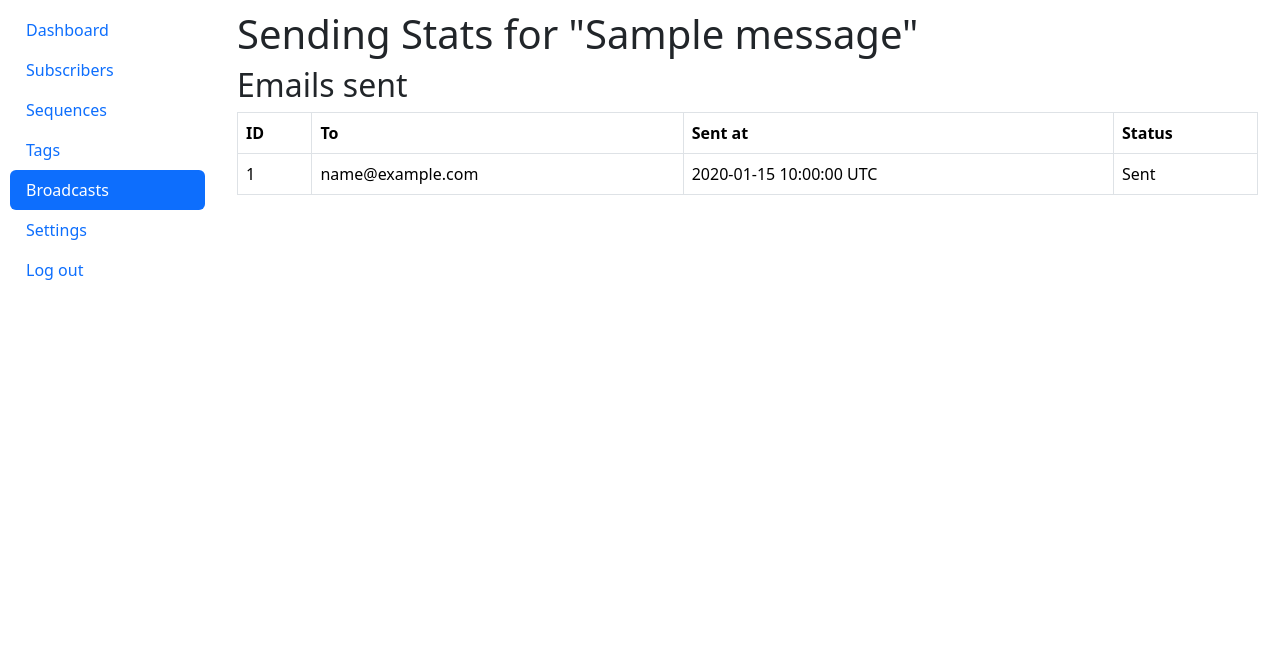
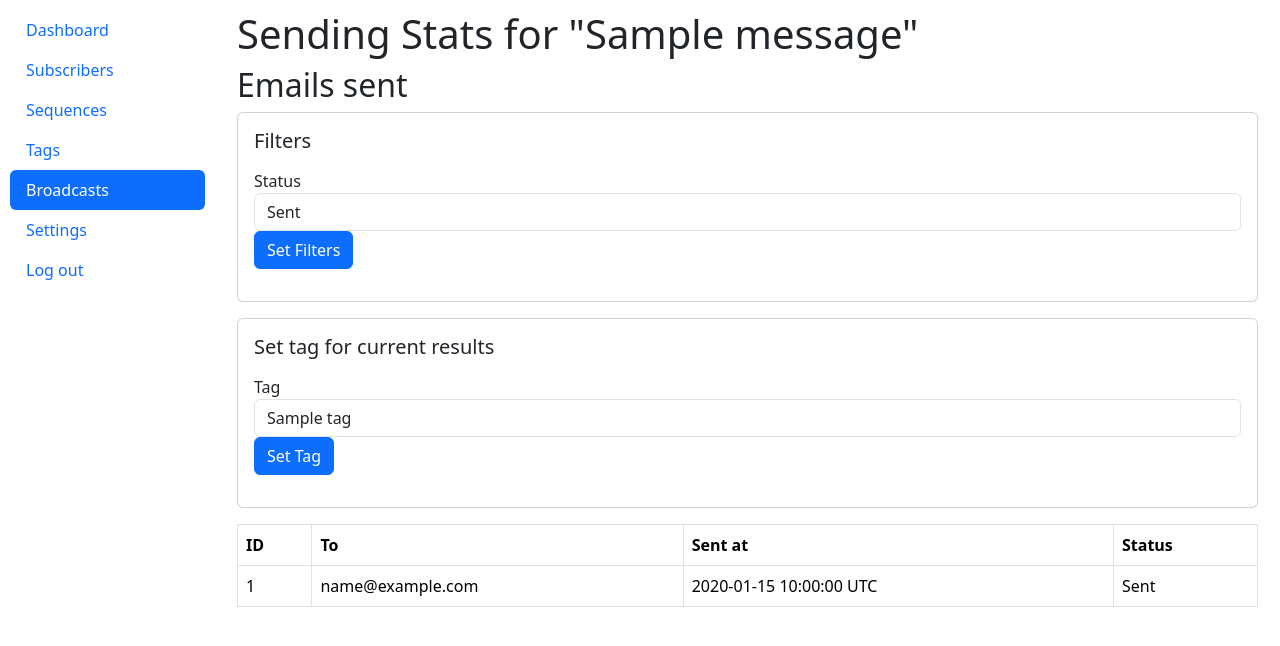
Before and after one commit to sergiu-nichitean/openrate, a Rails app: page /broadcasts/1 in a window 1280 px wide. Shown: the top 646 px of the page. Run offline with Rails 7, Linux system fonts and the light colour scheme; a user stored in the database is signed in; tables that the repository leaves empty hold one stand-in row (values such as "Sample post"); style sheets or scripts are compiled from the project's sources; some libraries are stand-ins or nearby versions.

Commit message:
paginate and filter sent messages

```diff
--- a/app/controllers/broadcasts_controller.rb
+++ b/app/controllers/broadcasts_controller.rb
@@ -1,6 +1,6 @@
 class BroadcastsController < ApplicationController
   before_action :set_broadcast, only: %i[
-    show edit update destroy cancel add_filter delete_filter
+    show edit update destroy cancel add_filter delete_filter set_tag_for_results
   ]
   before_action :set_active_menu
 
@@ -10,7 +10,12 @@ class BroadcastsController < ApplicationController
 
   # GET /broadcasts/1
   # GET /broadcasts/1.json
-  def show; end
+  def show
+    @filters = params[:filters]
+    @sent_messages_scope = @broadcast.message.sent_messages
+    @sent_messages_scope = @sent_messages_scope.where(status: @filters[:status]) if @filters
+    @sent_messages = @sent_messages_scope.order(:sent_at).page params[:page]
+  end
 
   # GET /broadcasts/new
   def new
@@ -76,6 +81,20 @@ class BroadcastsController < ApplicationController
     redirect_to broadcasts_path
   end
 
+  def set_tag_for_results
+    sent_messages = @broadcast.message.sent_messages.where(id: params[:scope].split(','))
+    tag = current_user.tags.find(params[:subscribers_tag])
+    # TODO: use activerecord import here
+    sent_messages.map(&:subscriber).each do |s|
+      s.tags << tag
+      s.save
+    end
+    redirect_to(
+      edit_broadcast_path(@broadcast),
+      notice: "Tag was successfully set for current results: #{tag.name}"
+    )
+  end
+
   def filter_value_selector
     @relation = params['relation']
     @operator = params['operator']
@@ -101,7 +120,7 @@ class BroadcastsController < ApplicationController
 
   # Use callbacks to share common setup or constraints between actions.
   def set_broadcast
-    @broadcast = Broadcast.find(params[:id])
+    @broadcast = current_user.broadcasts.find(params[:id])
   end
 
   def set_active_menu
--- a/app/models/sent_message.rb
+++ b/app/models/sent_message.rb
@@ -3,6 +3,8 @@ class SentMessage < ApplicationRecord
   belongs_to :subscriber
 
   enum status: %i[sent opened error clicked]
+
+  paginates_per 100
 
   def update_error(error_message)
     self.status = :error
--- a/app/views/broadcasts/show.html.erb
+++ b/app/views/broadcasts/show.html.erb
@@ -1,6 +1,48 @@
 <h1>Sending Stats for "<%= @broadcast.message.subject %>"</h1>
 
 <h2>Emails sent</h2>
+
+<%= paginate @sent_messages %>
+
+<div class="card mb-3">
+  <div class="card-body">
+    <h5 class="card-title">Filters</h5>
+    <p class="card-text">
+      <%= form_tag({ action: 'show', id: @broadcast.id }, method: 'get') do %>
+        <div class="form-group">
+          <label for="sent_message_status">Status</label>
+          <select class="form-control" id="sent_message_status" name="filters[status]">
+            <option<%= ' selected="selected"' if @filters && @filters[:status] == 'sent' %> value="sent">Sent</option>
+            <option<%= ' selected="selected"' if @filters && @filters[:status] == 'opened' %> value="opened">Opened</option>
+            <option<%= ' selected="selected"' if @filters && @filters[:status] == 'error' %> value="error">Error</option>
+            <option<%= ' selected="selected"' if @filters && @filters[:status] == 'clicked' %> value="clicked">Clicked</option>
+          </select>
+        </div>
+        <%= submit_tag 'Set Filters', class: 'btn btn-primary' %>
+      <% end %>
+    </p>
+  </div>
+</div>
+
+<div class="card mb-3">
+  <div class="card-body">
+    <h5 class="card-title">Set tag for current results</h5>
+    <p class="card-text">
+      <%= form_tag(action: 'set_tag_for_results', id: @broadcast.id) do %>
+        <%= hidden_field_tag 'scope', @sent_messages_scope.map(&:id).join(',') %>
+        <div class="form-group">
+          <label for="subscribers_tag">Tag</label>
+          <select class="form-control" id="subscribers_tag" name="subscribers_tag">
+            <% current_user.tags.each do |tag| %>
+              <option value="<%= tag.id %>"><%= tag.name %></option>
+            <% end %>
+          </select>
+        </div>
+        <%= submit_tag 'Set Tag', class: 'btn btn-primary' %>
+      <% end %>
+    </p>
+  </div>
+</div>
 
 <div class="responsive-table">
   <table class="table table-bordered table-hover">
@@ -14,7 +56,7 @@
     </thead>
 
     <tbody>
-      <% @broadcast.message.sent_messages.each do |sent_message| %>
+      <% @sent_messages.each do |sent_message| %>
         <tr>
           <td><%= sent_message.id %></td>
           <td><%= sent_message.subscriber.email %></td>
--- a/config/database.yml
+++ b/config/database.yml
@@ -24,10 +24,10 @@ development:
 test:
   <<: *default
   database: openratex_test
-  username: root
+  username: openrate
   encoding: utf8mb4
   collation: utf8mb4_bin
-  password:
+  password: REDACTED
   host: localhost
 
 production:
--- a/config/routes.rb
+++ b/config/routes.rb
@@ -12,6 +12,7 @@ Rails.application.routes.draw do
   post 'broadcast_add_filter/:id' => 'broadcasts#add_filter'
   get 'broadcast_delete_filter/:id' => 'broadcasts#delete_filter'
   get 'broadcast_cancel/:id' => 'broadcasts#cancel'
+  post 'broadcast_set_tag_for_results/:id' => 'broadcasts#set_tag_for_results'
   get 'settings' => 'settings#index'
   patch 'settings' => 'settings#save'
 
```
Also changed, not shown: app/views/kaminari/_first_page.html.erb (added, +11 -0 lines), app/views/kaminari/_gap.html.erb (added, +8 -0 lines), app/views/kaminari/_last_page.html.erb (added, +11 -0 lines), app/views/kaminari/_next_page.html.erb (added, +11 -0 lines), app/views/kaminari/_page.html.erb (added, +12 -0 lines), app/views/kaminari/_paginator.html.erb (added, +27 -0 lines), app/views/kaminari/_prev_page.html.erb (added, +11 -0 lines), Gemfile, Gemfile.lock, db/schema.rb.
